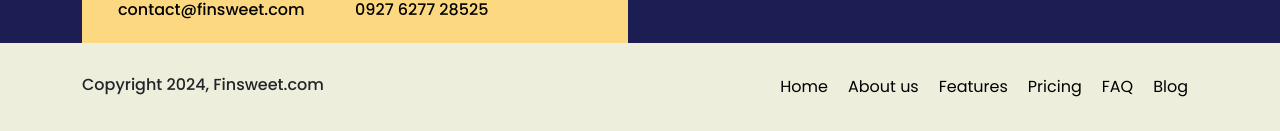
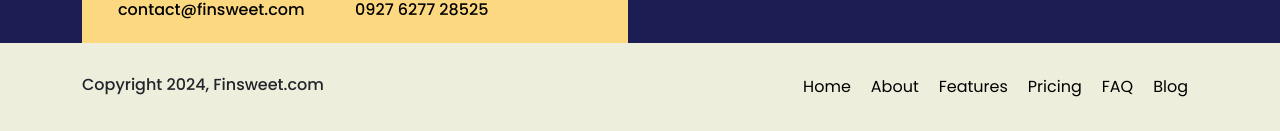
Before and after one commit to ParosRangsha/finsweet, a React (Vite) app: page / in a window 1280 px wide. Shown: the part 6262-6393 px from the top of the page. Built offline with nearby package versions, Linux system fonts and the light colour scheme.

Commit message:
Footer link edit

```diff
--- a/src/components/footer/Footer.jsx
+++ b/src/components/footer/Footer.jsx
@@ -2,6 +2,7 @@
 import './footer.css'
 import logo from '../../img/logo.png'
 import { Col, Container, Row } from 'react-bootstrap'
+import { Link } from 'react-router-dom'
 
 const Footer = () => {
   return (
@@ -43,12 +44,13 @@
             </Col>
             <Col lg={6}>
               <ul>
-                <li><a href="/">Home</a></li>
-                <li><a href="/about">About us</a></li>
-                <li><a href="/features">Features</a></li>
-                <li><a href="/pricing">Pricing</a></li>
-                <li><a href="/faq">FAQ</a></li>
-                <li><a href="/blog">Blog</a></li>
+
+                <li><Link to="/">Home</Link></li>
+                <li><Link to="/about">About</Link></li>
+                <li><Link to="/features">Features</Link></li>
+                <li><Link to="/pricing">Pricing</Link></li>
+                <li><Link to="/faq">FAQ</Link></li>
+                <li><Link to="/blog">Blog</Link></li>
               </ul>
             </Col>
 
```
